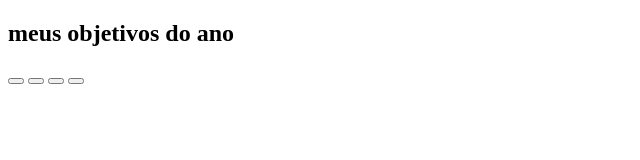
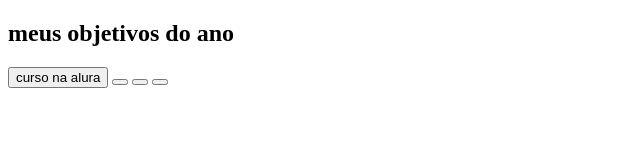
Before and after one commit to aninha029/meta, a plain HTML site: page index.html in a window 1280 px wide. Shown: the whole page, without its empty margins (0-640 px from the left). Drawn offline with Linux system fonts and the light colour scheme.

Commit message:
metas 10

```diff
--- a/index.html
+++ b/index.html
@@ -10,10 +10,12 @@
     <section class="conteudo-principal"></section>
     <h2 class="titulo-principal">meus objetivos do ano</h2>
     <div class="botoes">
+        <button class="botao">curso na alura</button>
         <button class="botao"></button>
         <button class="botao"></button>
         <button class="botao"></button>
-        <button class="botao"></button>
+    </button>
+
     </div>
 </body>
 </html>
--- a/style.css
+++ b/style.css
@@ -0,0 +1,9 @@
+@import url('https://fonts.googleapis.com/css2?family=Chakra+Petch:ital,wght@0,300;0,400;0,500;0,600;0,700;1,300;1,400;1,500;1,600;1,700&display=swap');
+
+:root{
+    --cor-de-fundo: #1e1e1e;
+    --verde: #6fff57;
+    --branco: #ffffff;
+    --botão-ativo: #3a375e;
+    --botão-ativo: rgba(58,55,94,0.5);
+    --texto-fundo: rgba(58,55,94,0.3);
```
